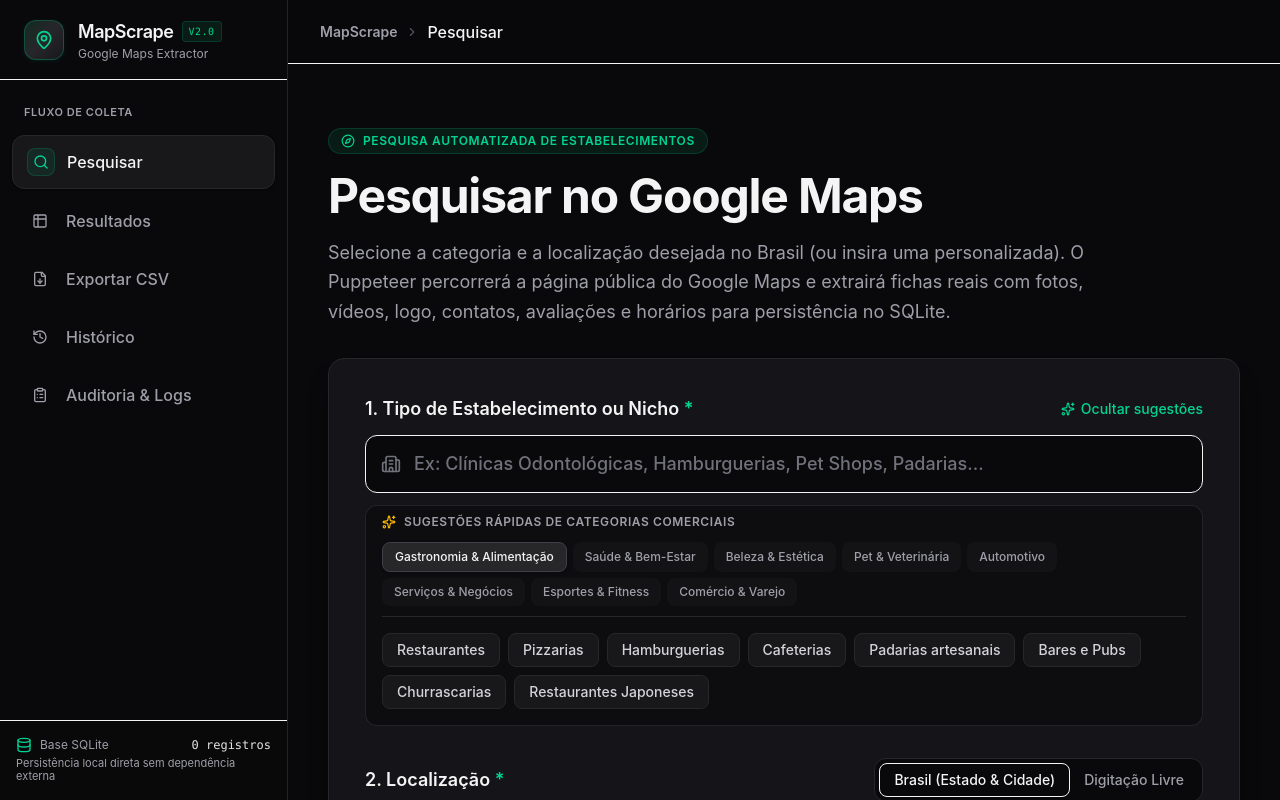
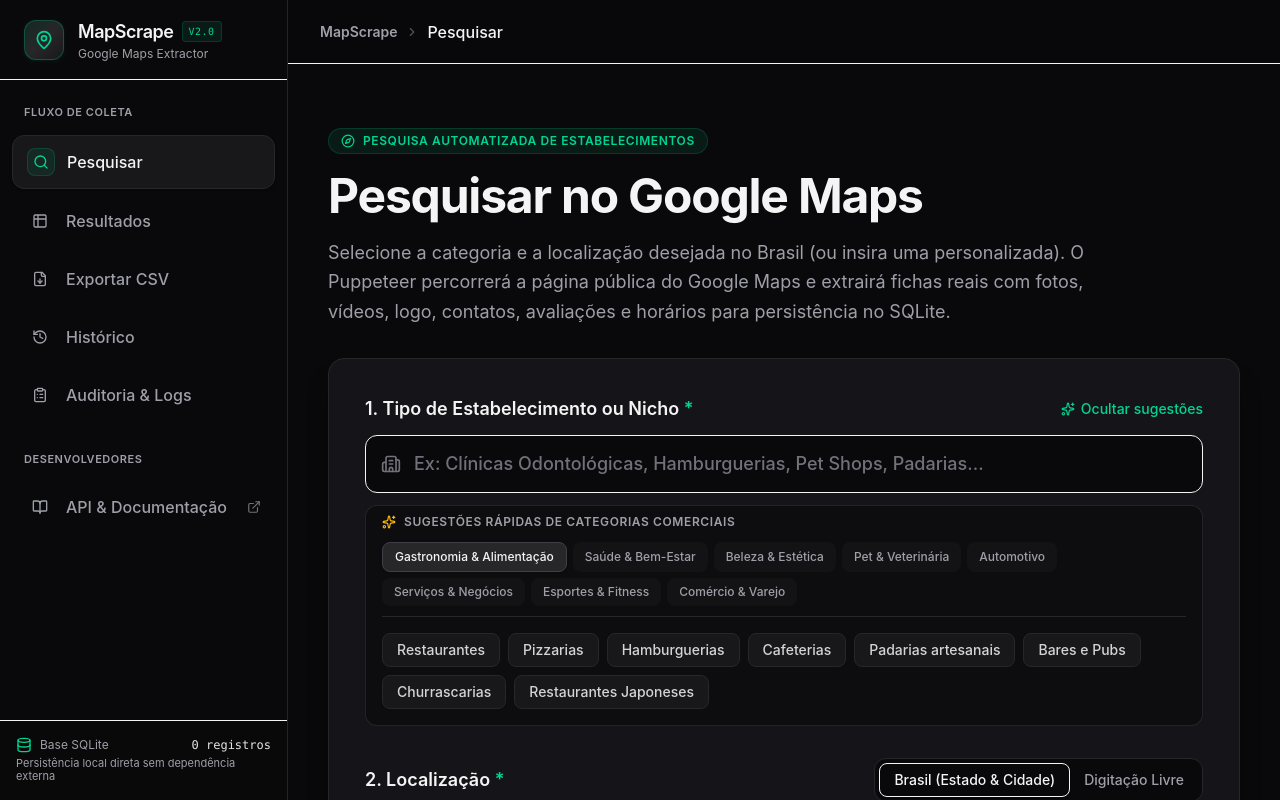
Before and after one commit to Tokenizaa/mapscrape-v2, a React (Vite) app: page / in a window 1280 px wide. Shown: the top 800 px of the page. Built offline with nearby package versions, Linux system fonts and the light colour scheme; no server answers.

Commit message:
feat(ui): add API documentation link to sidebar

```diff
--- a/src/components/Sidebar.tsx
+++ b/src/components/Sidebar.tsx
@@ -1,5 +1,5 @@
 import React from 'react';
-import { Search, Table2, FileDown, History, ClipboardList, MapPin, StopCircle, Database, CheckCircle2, AlertCircle } from 'lucide-react';
+import { Search, Table2, FileDown, History, ClipboardList, MapPin, StopCircle, Database, CheckCircle2, AlertCircle, BookOpen, ExternalLink } from 'lucide-react';
 import { ScrapeJob } from '../shared/types';
 
 export type ScreenTab = 'search' | 'results' | 'export' | 'history' | 'logs';
@@ -159,6 +159,24 @@ export const Sidebar: React.FC<SidebarProps> = ({
               </button>
             );
           })}
+
+          <div className="px-3 pt-6 pb-2 text-[11px] font-semibold tracking-wider text-zinc-400 uppercase">
+            Desenvolvedores
+          </div>
+          <a
+            href="/docs/"
+            aria-label="Abrir API e documentação"
+            className="w-full flex items-center justify-between px-3.5 py-3 rounded-xl text-base font-medium text-zinc-400 hover:text-zinc-200 hover:bg-zinc-900/50 transition-all group"
+            onClick={onCloseMobile}
+          >
+            <span className="flex items-center gap-3">
+              <span className="w-7 h-7 rounded-lg flex items-center justify-center text-zinc-400 group-hover:text-emerald-400 transition-colors">
+                <BookOpen className="w-4 h-4" />
+              </span>
+              <span>API & Documentação</span>
+            </span>
+            <ExternalLink className="w-3.5 h-3.5 text-zinc-500" />
+          </a>
         </div>
 
         {/* Live Scraper Status Widget */}
```
